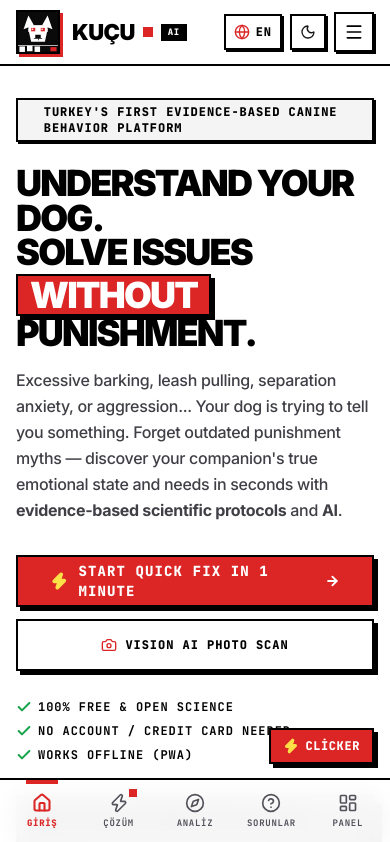
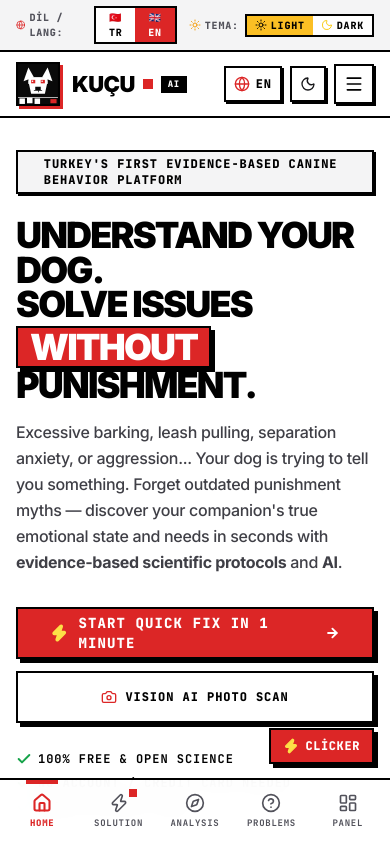
Before and after one commit to mserman90/kuchu, a React (Vite) app: page /#/ in a window 390 px wide. Shown: the top 842 px of the page. Built offline with nearby package versions, Linux system fonts and the light colour scheme.

Commit message:
feat: add high-visibility segmented language (TR/EN) and theme (Day/Night) switcher bar to header + sync mobile bottom nav and html lang attribute

```diff
--- a/src/components/layout/MobileBottomNav.tsx
+++ b/src/components/layout/MobileBottomNav.tsx
@@ -1,5 +1,6 @@
 import React from 'react';
 import { NavLink, useLocation } from 'react-router-dom';
+import { useLanguage } from '@/contexts/LanguageContext';
 import {
   Home,
   Zap,
@@ -10,13 +11,14 @@ import {
 
 export const MobileBottomNav: React.FC = () => {
   const location = useLocation();
+  const { t } = useLanguage();
 
   const navItems = [
-    { to: '/', label: 'GİRİŞ', icon: Home, exact: true },
-    { to: '/hizli-cozum', label: 'ÇÖZÜM', icon: Zap, badge: 'YENİ' },
-    { to: '/analiz', label: 'ANALİZ', icon: Compass },
-    { to: '/sorunlar', label: 'SORUNLAR', icon: HelpCircle },
-    { to: '/panel', label: 'PANEL', icon: LayoutDashboard }
+    { to: '/', label: t('nav.bottom.home'), icon: Home, exact: true },
+    { to: '/hizli-cozum', label: t('nav.bottom.solution'), icon: Zap, badge: t('nav.badge.new') },
+    { to: '/analiz', label: t('nav.bottom.analysis'), icon: Compass },
+    { to: '/sorunlar', label: t('nav.bottom.problems'), icon: HelpCircle },
+    { to: '/panel', label: t('nav.bottom.panel'), icon: LayoutDashboard }
   ];
 
   return (
--- a/src/components/layout/SiteHeader.tsx
+++ b/src/components/layout/SiteHeader.tsx
@@ -57,6 +57,92 @@ export const SiteHeader: React.FC = () => {
 
   return (
     <header className="sticky top-0 z-40 bg-white dark:bg-zinc-950 border-b-2 border-black dark:border-white select-none">
+
+      {/* Top Utility Bar: Highly-Visible Segmented Language & Theme Selectors */}
+      <div className="bg-zinc-100 dark:bg-zinc-900 border-b-2 border-black dark:border-white">
+        <div className="max-w-swiss mx-auto px-4 sm:px-6 lg:px-8 py-1.5 flex items-center justify-between font-mono text-[11px]">
+
+          <div className="hidden sm:flex items-center gap-2 font-black tracking-wider text-black dark:text-white uppercase text-[10px]">
+            <span className="w-2 h-2 bg-red-600 inline-block animate-pulse" />
+            <span>{t('header.topbar.tag')}</span>
+          </div>
+
+          <div className="flex items-center justify-between sm:justify-end w-full sm:w-auto gap-3 sm:gap-4 ml-auto">
+
+            {/* Language Switcher (Segmented TR / EN) */}
+            <div className="flex items-center gap-1.5">
+              <span className="font-mono text-[10px] font-black uppercase text-zinc-600 dark:text-zinc-400 flex items-center gap-1">
+                <Globe className="w-3 h-3 text-red-600" />
+                <span>DİL / LANG:</span>
+              </span>
+              <div className="inline-flex border-2 border-black dark:border-white bg-white dark:bg-black shadow-brutal-xs">
+                <button
+                  type="button"
+                  onClick={() => setLang('tr')}
+                  className={`px-2 py-0.5 font-mono text-[10px] font-black uppercase transition-all cursor-pointer ${
+                    lang === 'tr'
+                      ? 'bg-red-600 text-white'
+                      : 'text-black dark:text-white hover:bg-zinc-100 dark:hover:bg-zinc-800'
+                  }`}
+                  title="Türkçe"
+                >
+                  🇹🇷 TR
+                </button>
+                <button
+                  type="button"
+                  onClick={() => setLang('en')}
+                  className={`px-2 py-0.5 font-mono text-[10px] font-black uppercase transition-all cursor-pointer ${
+                    lang === 'en'
+                      ? 'bg-red-600 text-white'
+                      : 'text-black dark:text-white hover:bg-zinc-100 dark:hover:bg-zinc-800'
+                  }`}
+                  title="English"
+                >
+                  🇬🇧 EN
+                </button>
+              </div>
+            </div>
+
+            {/* Day / Night Theme Switcher (Segmented Light / Dark) */}
+            <div className="flex items-center gap-1.5">
+              <span className="font-mono text-[10px] font-black uppercase text-zinc-600 dark:text-zinc-400 flex items-center gap-1">
+                <Sun className="w-3 h-3 text-amber-500" />
+                <span>TEMA:</span>
+              </span>
+              <div className="inline-flex border-2 border-black dark:border-white bg-white dark:bg-black shadow-brutal-xs">
+                <button
+                  type="button"
+                  onClick={() => setTheme('light')}
+                  className={`px-2 py-0.5 font-mono text-[10px] font-black uppercase flex items-center gap-1 transition-all cursor-pointer ${
+                    !isDark
+                      ? 'bg-amber-400 text-black font-black'
+                      : 'text-black dark:text-white hover:bg-zinc-100 dark:hover:bg-zinc-800'
+                  }`}
+                  title={t('header.theme.toLight')}
+                >
+                  <Sun className="w-3 h-3 text-black" />
+                  <span>{t('header.theme.light')}</span>
+                </button>
+                <button
+                  type="button"
+                  onClick={() => setTheme('dark')}
+                  className={`px-2 py-0.5 font-mono text-[10px] font-black uppercase flex items-center gap-1 transition-all cursor-pointer ${
+                    isDark
+                      ? 'bg-zinc-900 text-white border-l border-zinc-700 font-black'
+                      : 'text-black dark:text-white hover:bg-zinc-100 dark:hover:bg-zinc-800'
+                  }`}
+                  title={t('header.theme.toDark')}
+                >
+                  <Moon className="w-3 h-3 text-yellow-400" />
+                  <span>{t('header.theme.dark')}</span>
+                </button>
+              </div>
+            </div>
+
+          </div>
+        </div>
+      </div>
+
       <div className="max-w-swiss mx-auto px-4 sm:px-6 lg:px-8">
         <div className="flex items-center justify-between h-16 sm:h-20">
 
--- a/src/contexts/LanguageContext.tsx
+++ b/src/contexts/LanguageContext.tsx
@@ -32,6 +32,12 @@ const translations = {
     'header.activeDog': 'AKTİF KÖPEK',
     'header.theme.label': 'GÖRÜNÜM / TEMA',
     'header.lang.label': 'DİL / LANGUAGE',
+    'header.topbar.tag': 'BİLİMSEL KÖPEK PSİKOLOJİSİ & ETOLOJİ ENSTİTÜSÜ',
+    'nav.bottom.home': 'GİRİŞ',
+    'nav.bottom.solution': 'ÇÖZÜM',
+    'nav.bottom.analysis': 'ANALİZ',
+    'nav.bottom.problems': 'SORUNLAR',
+    'nav.bottom.panel': 'PANEL',
     // Hero
     'hero.eyebrow': "TÜRKİYE'NİN İLK KANITA DAYALI KÖPEK DAVRANIŞ PLATFORMU",
     'hero.headline1': 'KÖPEĞİNİZİ ANLAYIN.',
@@ -126,6 +132,12 @@ const translations = {
     'header.activeDog': 'ACTIVE DOG',
     'header.theme.label': 'APPEARANCE / THEME',
     'header.lang.label': 'LANGUAGE / DİL',
+    'header.topbar.tag': 'CANINE PSYCHOLOGY & SCIENCE-BASED ETHOLOGY PLATFORM',
+    'nav.bottom.home': 'HOME',
+    'nav.bottom.solution': 'SOLUTION',
+    'nav.bottom.analysis': 'ANALYSIS',
+    'nav.bottom.problems': 'PROBLEMS',
+    'nav.bottom.panel': 'PANEL',
     // Hero
     'hero.eyebrow': "TURKEY'S FIRST EVIDENCE-BASED CANINE BEHAVIOR PLATFORM",
     'hero.headline1': 'UNDERSTAND YOUR DOG.',
@@ -224,6 +236,12 @@ export const LanguageProvider: React.FC<{ children: React.ReactNode }> = ({ chil
     try { localStorage.setItem('kuchu-lang', newLang); } catch { /* ignore */ }
   }, []);
 
+  useEffect(() => {
+    try {
+      document.documentElement.lang = lang;
+    } catch { /* ignore */ }
+  }, [lang]);
+
   const toggleLang = useCallback(() => {
     setLang(lang === 'tr' ? 'en' : 'tr');
   }, [lang, setLang]);
```
